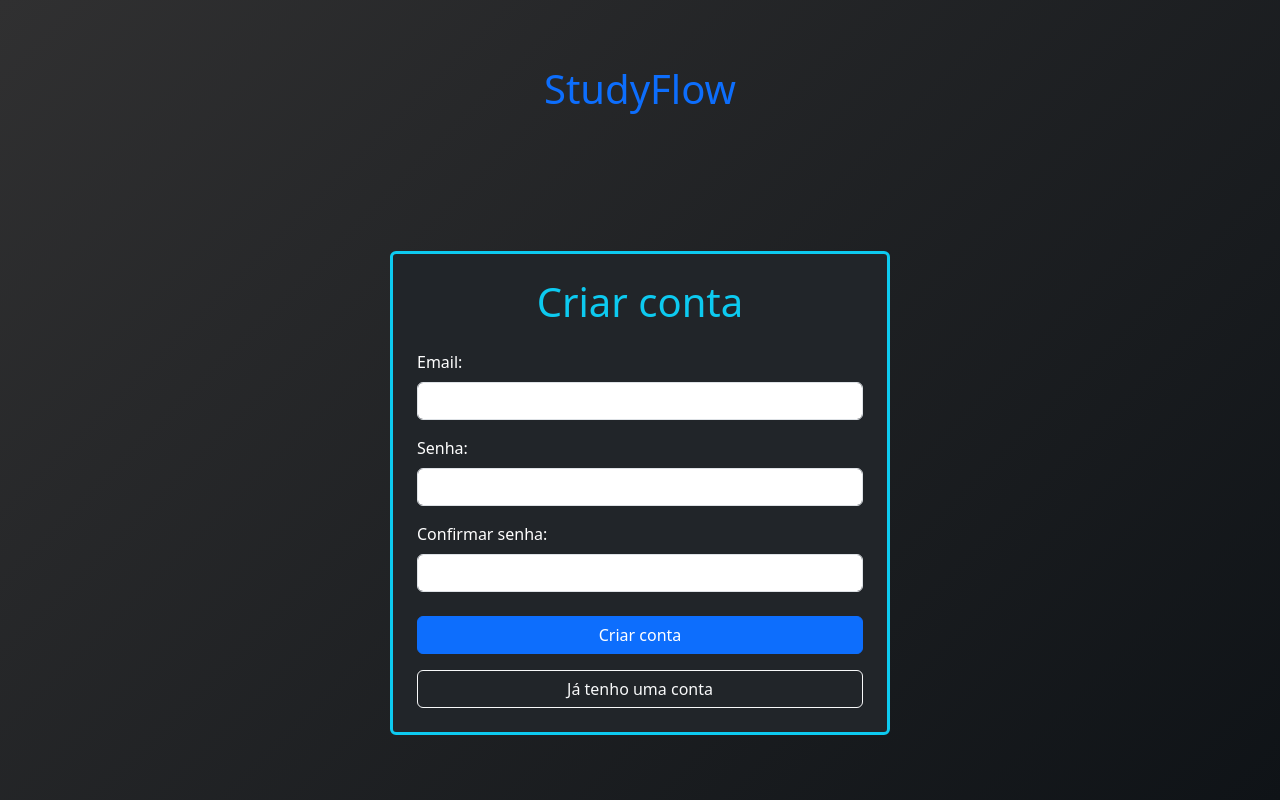
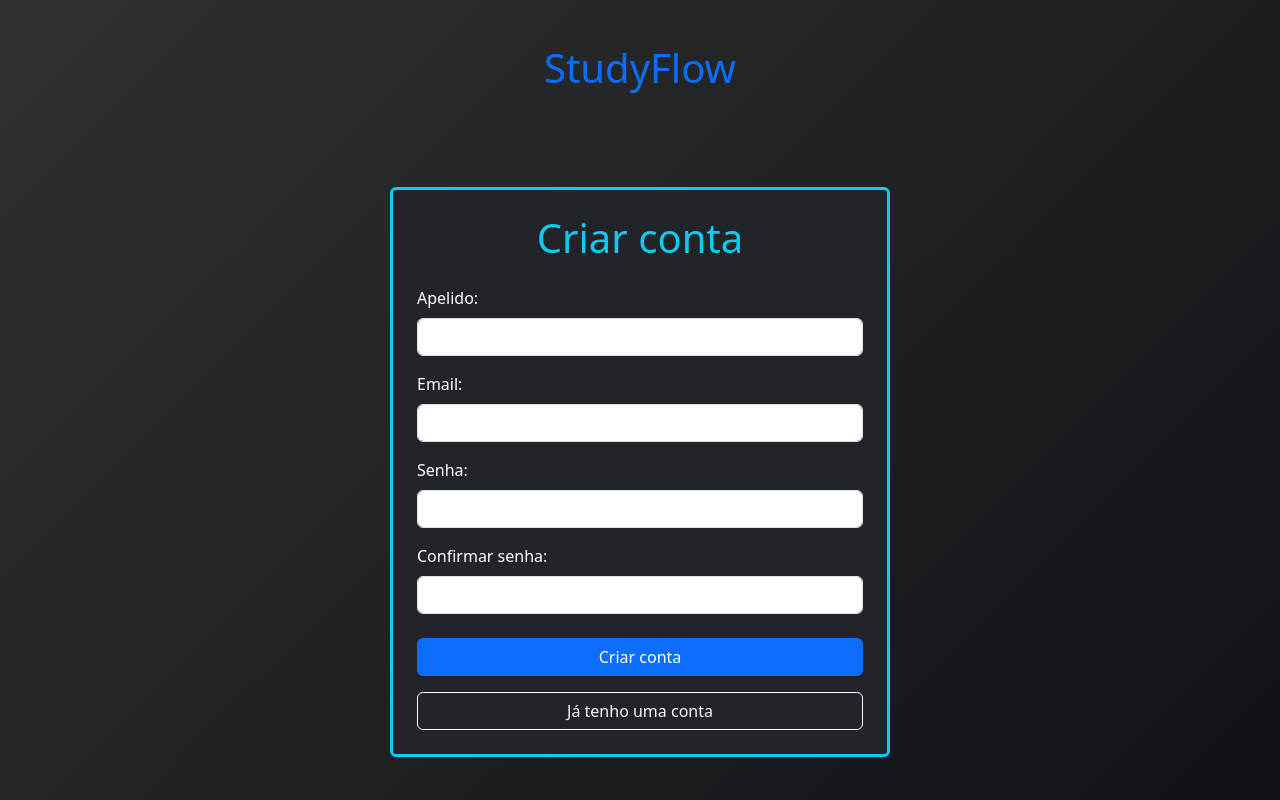
Before and after one commit to Henrique00Rodrigues/StudyFlow-Frontend, a React (Vite) app: page /signup in a window 1280 px wide. Built offline with nearby package versions, Linux system fonts and the light colour scheme; no server answers.

Commit message:
feat(auth): implementar cadastro de usuários no frontend
- integra tela de Sign Up com o backend
- adiciona validação de confirmação de senha
- exibe mensagens de erro no cadastro
- redireciona para o login após criação da conta

```diff
--- a/src/pages/SignUp.jsx
+++ b/src/pages/SignUp.jsx
@@ -1,10 +1,47 @@
-import { Link } from "react-router-dom";
+import { useState } from "react";
+import { Link, useNavigate } from "react-router-dom";
+
+import { signup } from "../services/authService";
 
 export default function SignUp() {
+  const [apelido, setApelido] = useState("");
+  const [email, setEmail] = useState("");
+  const [senha, setSenha] = useState("");
+  const [confirmarSenha, setConfirmarSenha] = useState("");
+  const [erro, setErro] = useState("");
+
+  const navigate = useNavigate();
+
+  async function handleSubmit(event) {
+    event.preventDefault();
+
+    try {
+      setErro("");
+
+      if (senha !== confirmarSenha) {
+        setErro("As senhas não coincidem.");
+        return;
+      }
+
+      await signup(apelido, email, senha);
+
+      navigate("/login", {
+        state: {
+          mensagem: "Conta criada com sucesso! Faça login para continuar.",
+          tipo: "sucesso",
+        },
+      });
+    } catch (error) {
+      setErro(error.message);
+    }
+  }
+
   return (
     <main className="page d-flex flex-column justify-content-around align-items-center min-vh-100">
       <h1 className="text-primary">StudyFlow</h1>
-      <div
+
+      <form
+        onSubmit={handleSubmit}
         className="bg-dark border border-3 border-info rounded p-4 text-white"
         style={{
           width: "90%",
@@ -14,31 +51,67 @@ export default function SignUp() {
         <h1 className="text-info text-center mb-4">Criar conta</h1>
 
         <div className="mb-3">
+          <label className="form-label">Apelido:</label>
+
+          <input
+            type="text"
+            className="form-control"
+            value={apelido}
+            onChange={(event) => setApelido(event.target.value)}
+            required
+          />
+        </div>
+
+        <div className="mb-3">
           <label className="form-label">Email:</label>
 
-          <input type="email" className="form-control" />
+          <input
+            type="email"
+            className="form-control"
+            value={email}
+            onChange={(event) => setEmail(event.target.value)}
+            required
+          />
         </div>
 
         <div className="mb-3">
           <label className="form-label">Senha:</label>
 
-          <input type="password" className="form-control" />
+          <input
+            type="password"
+            className="form-control"
+            value={senha}
+            onChange={(event) => setSenha(event.target.value)}
+            required
+          />
         </div>
 
         <div className="mb-4">
           <label className="form-label">Confirmar senha:</label>
 
-          <input type="password" className="form-control" />
+          <input
+            type="password"
+            className="form-control"
+            value={confirmarSenha}
+            onChange={(event) => setConfirmarSenha(event.target.value)}
+            required
+          />
         </div>
 
-        <button type="button" className="btn btn-primary w-100 mb-3">
+        {erro && (
+          <div className="alert alert-danger" role="alert">
+            {erro}
+          </div>
+        )}
+
+        <button type="submit" className="btn btn-primary w-100 mb-3">
           Criar conta
         </button>
 
         <Link to="/login" className="btn btn-outline-light w-100">
           Já tenho uma conta
         </Link>
-      </div>
+      </form>
     </main>
   );
 }
--- a/src/services/authService.js
+++ b/src/services/authService.js
@@ -1,4 +1,28 @@
 const API_URL = "http://localhost:3000/api";
+
+export async function signup(apelido, email, senha) {
+  const response = await fetch(`${API_URL}/auth/signup`, {
+    method: "POST",
+
+    headers: {
+      "Content-Type": "application/json",
+    },
+
+    body: JSON.stringify({
+      apelido,
+      email,
+      senha,
+    }),
+  });
+
+  const data = await response.json();
+
+  if (!response.ok) {
+    throw new Error(data.mensagem || "Erro ao criar conta.");
+  }
+
+  return data;
+}
 
 export async function login(email, senha) {
   const response = await fetch(`${API_URL}/auth/login`, {
```
